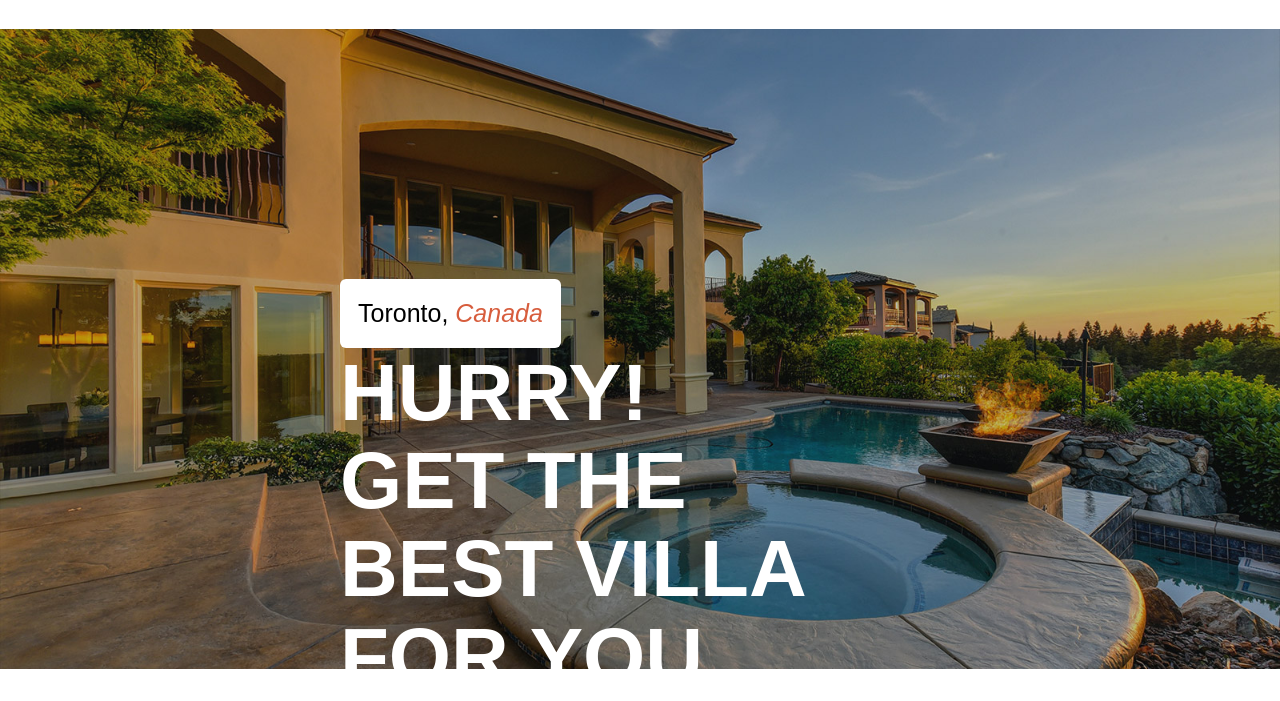
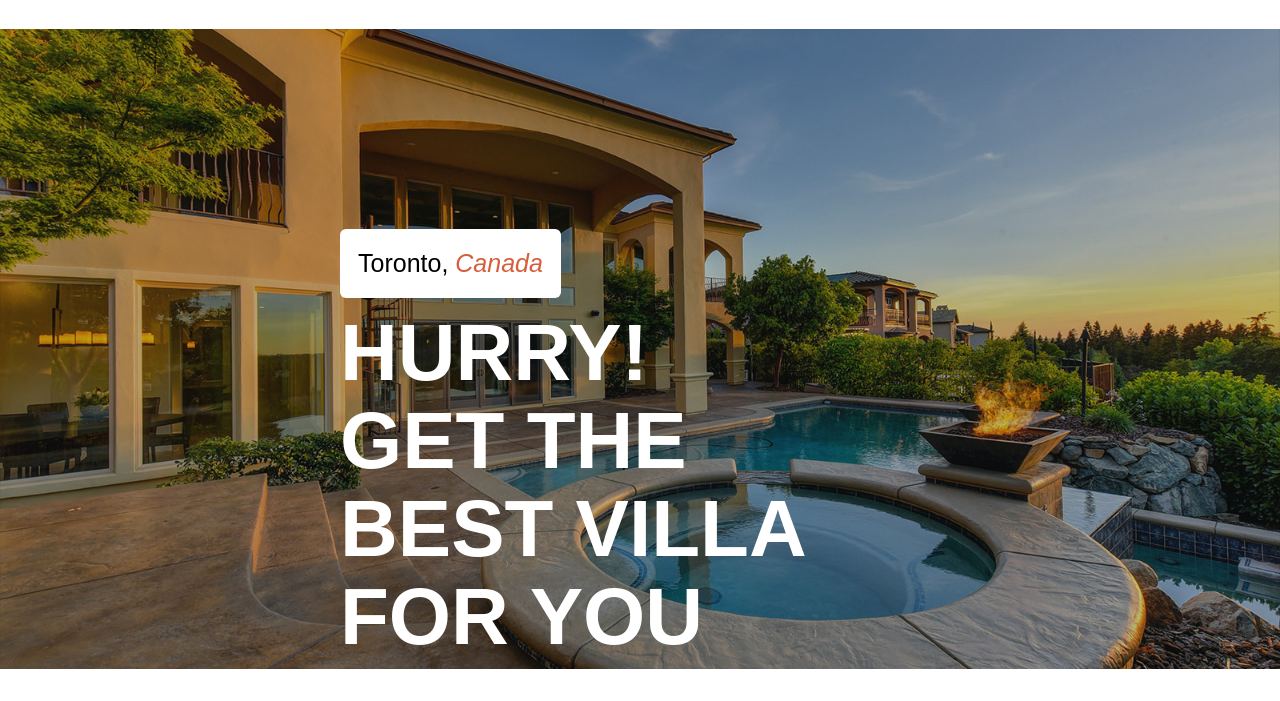
Before and after one commit to sonnghia009-cpu/first-project, a plain HTML site: page index.html in a window 1280 px wide. Shown: the part 104-805 px from the top of the page. Drawn offline with Linux system fonts and the light colour scheme.

Commit message:
Reset location

```diff
--- a/css/styles.css
+++ b/css/styles.css
@@ -82,7 +82,7 @@ body {
 }
 .label {
     position: absolute;
-    top: 250px;
+    top: 200px;
     left: 340px;
     background: white;
     padding: 20px 18px;
@@ -95,7 +95,7 @@ body {
 }
 .title {
     position: absolute;
-    top: 320px;
+    top: 280px;
     left: 340px;
     color: white;
     font-size: 80px;
```
